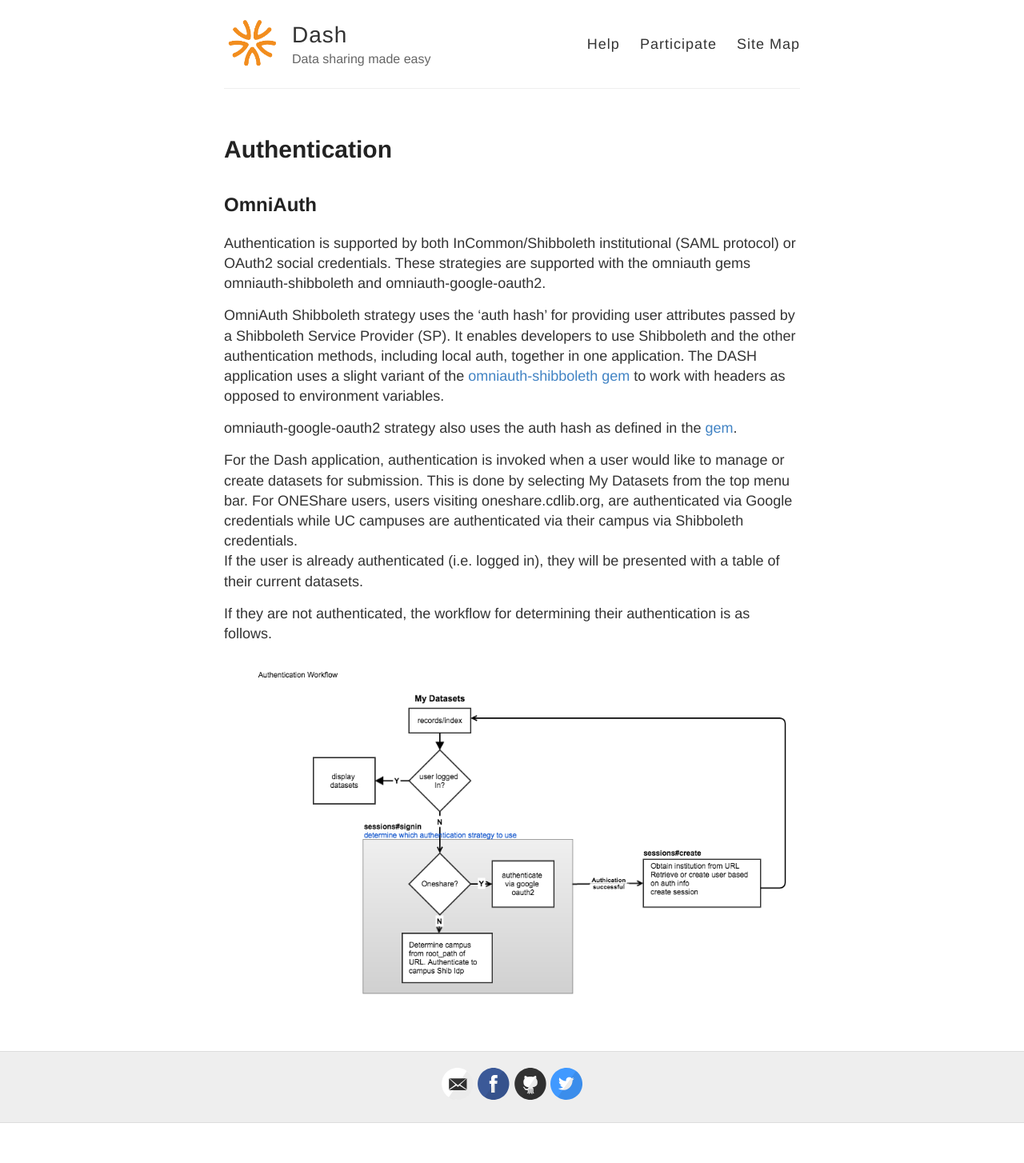
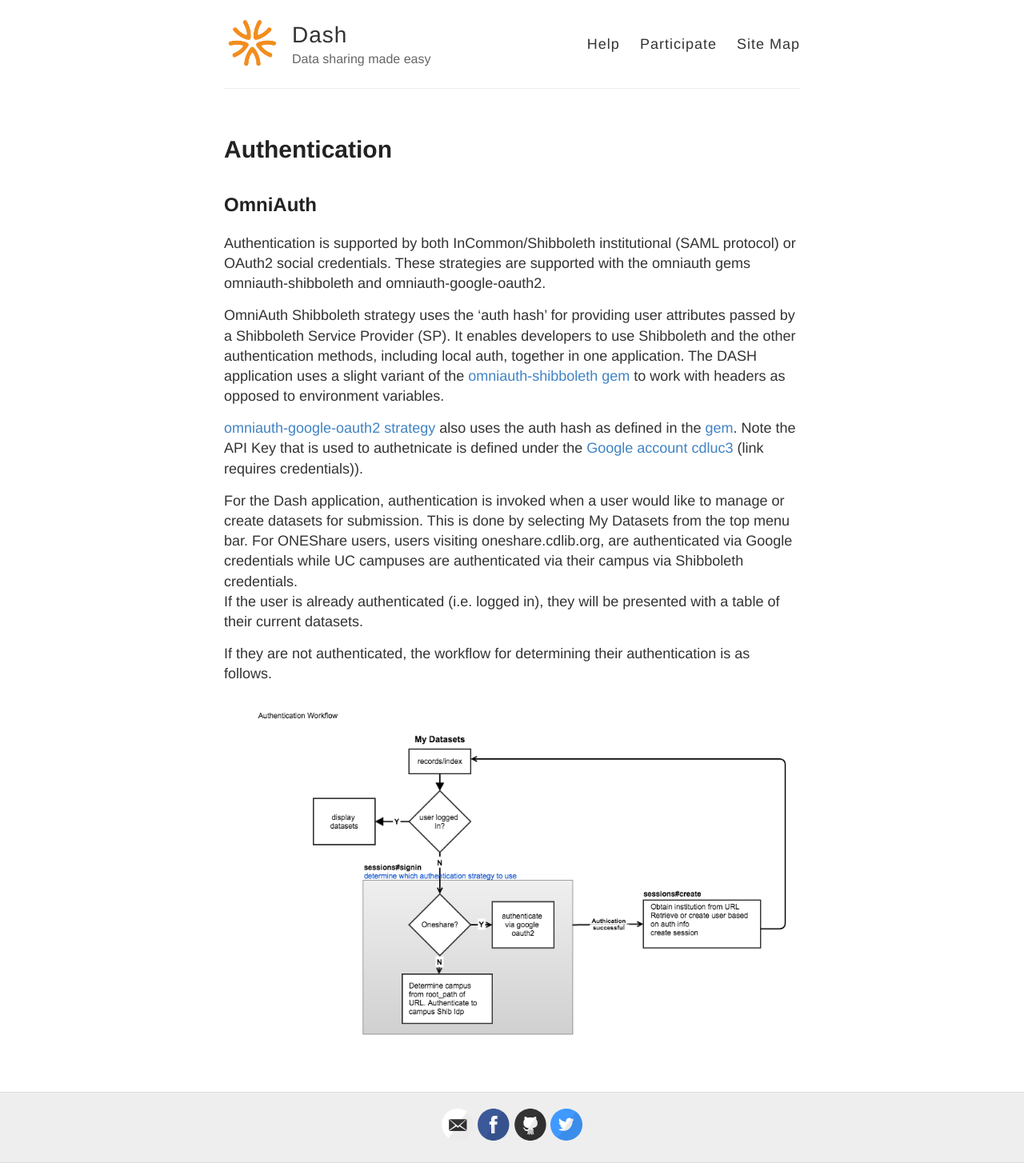
Before and after one commit to CDLUC3/dash, a Jekyll site: the page built from Authentication.md, in a window 1280 px wide. Shown: the whole page at 80% size. Built offline with Jekyll 4.4.1, drawn with Linux system fonts in a browser that asks for light colours; before the commit the page ends 1404 px from its top, so only the background shows below that.

Commit message:
Update Authentication.md
added notes about Google acct when configuring omniauth

```diff
--- a/Authentication.md
+++ b/Authentication.md
@@ -10,7 +10,7 @@ Authentication is supported by both  InCommon/Shibboleth institutional (SAML pro
 
 OmniAuth Shibboleth strategy uses the 'auth hash' for providing user attributes passed by a Shibboleth Service Provider (SP). It enables developers to use Shibboleth and the other authentication methods, including local auth, together in one application.  The DASH application uses a slight variant of the [omniauth-shibboleth gem](https://bitbucket.org/cdl/omniauth-shibboleth) to work with headers as opposed to environment variables.
 
-omniauth-google-oauth2 strategy also uses the auth hash as defined in the [gem](https://github.com/zquestz/omniauth-google-oauth2).
+[omniauth-google-oauth2 strategy](https://github.com/zquestz/omniauth-google-oauth2) also uses the auth hash as defined in the [gem](https://github.com/zquestz/omniauth-google-oauth2).  Note the API Key that is used to authetnicate is defined under the [Google account cdluc3](https://confluence.ucop.edu/display/UC3/Google+Accounts) (link requires credentials)).
 
 For the Dash application, authentication is invoked when a user would like to manage or create datasets for submission.  This is done by selecting My Datasets from the top menu bar.  For ONEShare users, users visiting oneshare.cdlib.org, are authenticated via Google credentials while UC campuses are authenticated via their campus via Shibboleth credentials.
 If the user is already authenticated (i.e. logged in), they will be presented with a table of their current datasets.
```
